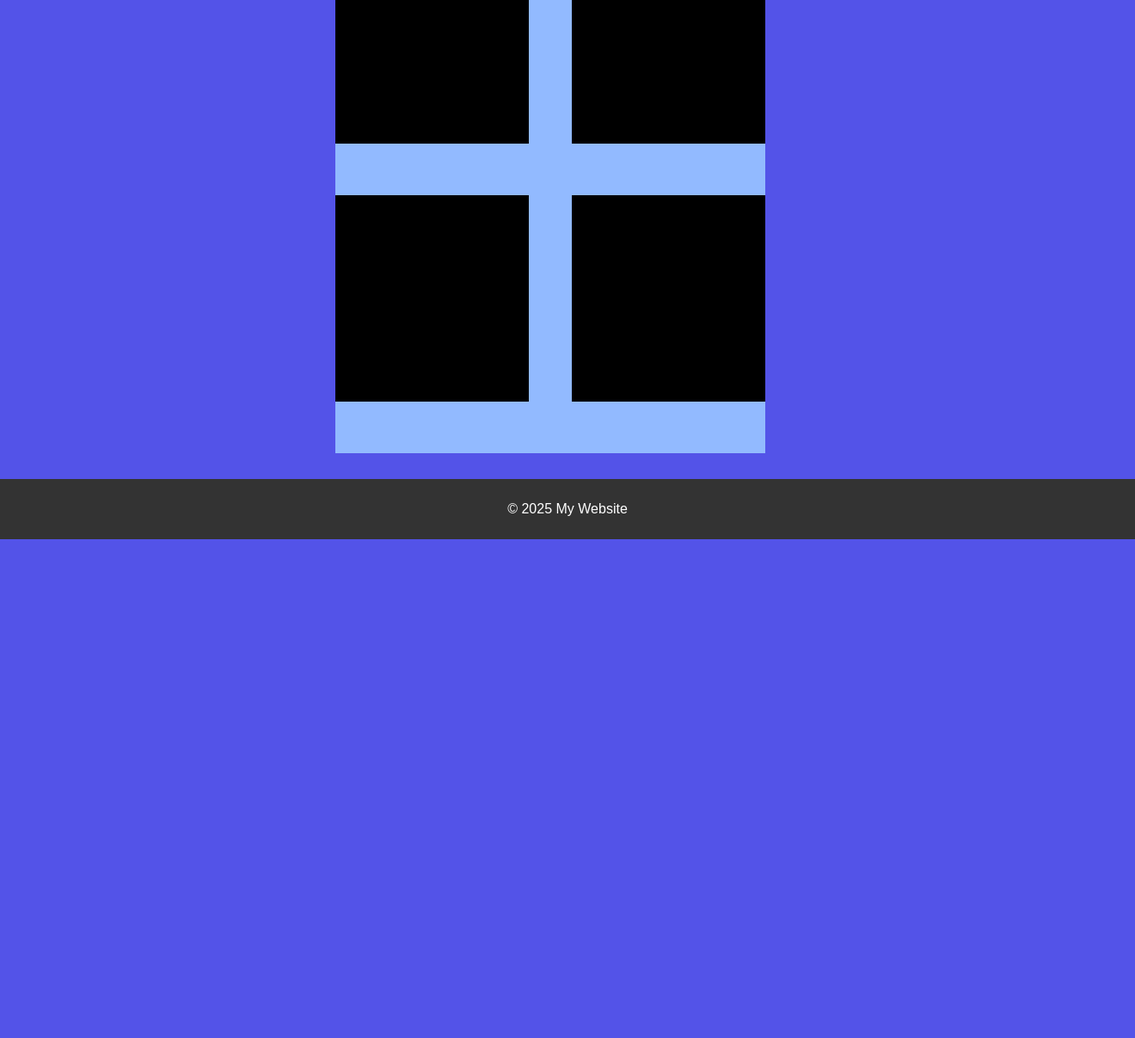
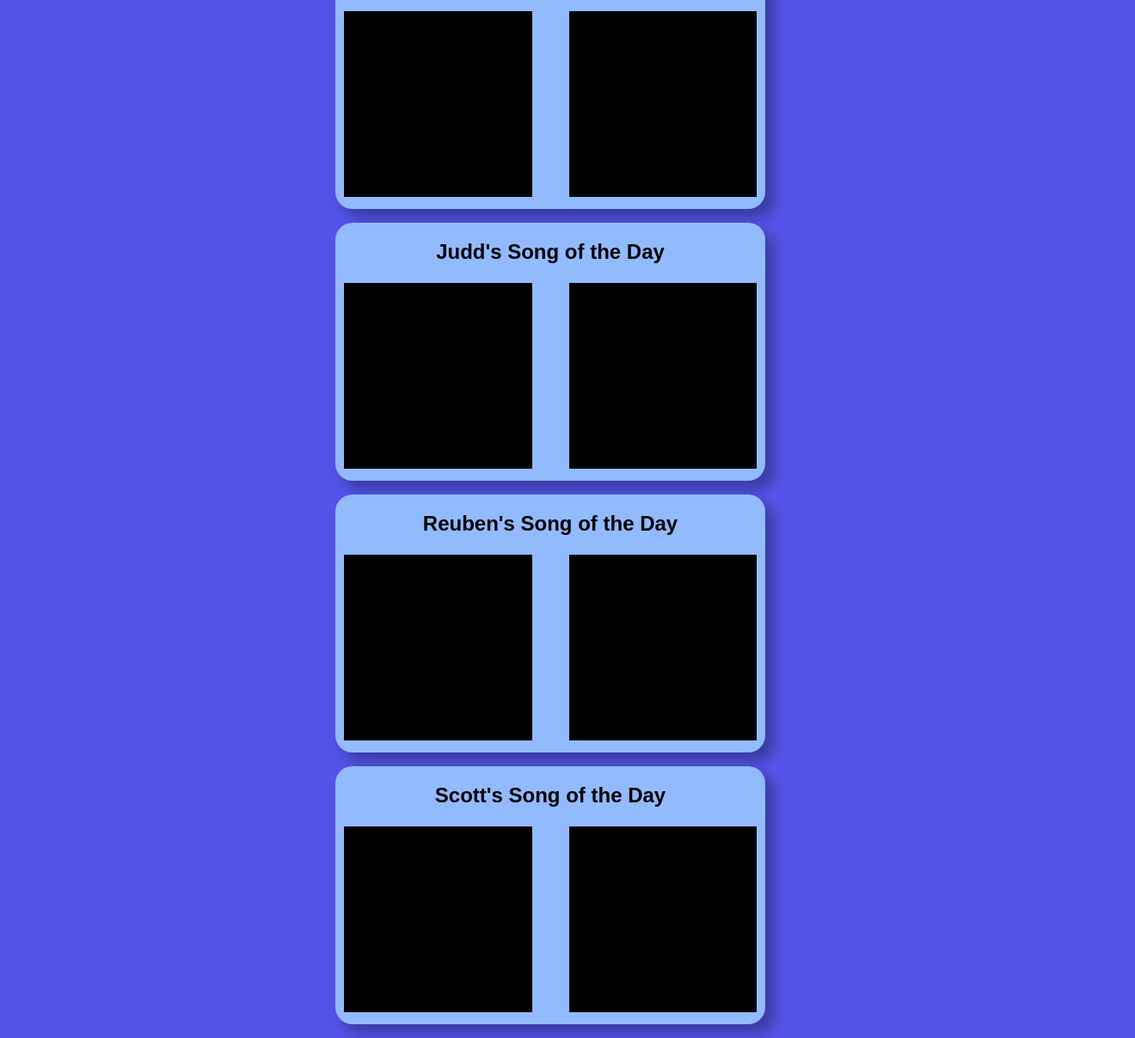
Before and after one commit to Isaac-Gregory/beat-roulette, a website: page index.html in a window 1280 px wide. Shown: the part 173-1380 px from the top of the page at 86% size, 1320 px wide, since content can reach past the window. Before the commit the page ends 800 px from the top, so only its background shows below. Drawn offline with Linux system fonts and the light colour scheme.

Commit message:
Changed panels

```diff
--- a/css/style.css
+++ b/css/style.css
@@ -3,6 +3,7 @@ body {
     background-color: #5353E8;
     margin: 0;
     padding: 0;
+    width: 100vw;
     overflow-x: hidden;
 }
 
@@ -19,18 +20,7 @@ header {
     color: white;
     padding: 10px 20px;
     text-align: center;
-    width: 100vw;
     position: relative;
-}
-
-footer {
-    background-color: #333;
-    color: white;
-    padding: 10px 20px;
-    text-align: center;
-    position: fixed;
-    width: 100%;
-    bottom: 0;
 }
 
 .container {
@@ -38,23 +28,39 @@ footer {
     width: 500px;
     height: 300px;
     display: flex;
+    flex-direction: column;
+    border-radius: 20px;
+    box-shadow: 10px 10px 15px rgba(0, 0, 0, 0.3);
+}
+
+.container-title {
+    width: 100%;
+    height: 20%;
+    text-align: center;
+}
+
+.song-container {
+    display: flex;
     flex-direction: row;
+    height: 80%;
 }
 
 .album-cover {
-    width: 45%;
-    height: 80%;
+    width: 47.5%;
+    height: 90%;
     background-color: black;
+    margin: 10px 10px;
 }
 
 .information {
-    width: 45%;
-    height: 80%;
+    width: 47.5%;
+    height: 90%;
     background-color: black;
+    margin: 10px 10px
 }
 
 .spacer {
-    width: 10%;
+    width: 5%;
 }
 
 .logo {
@@ -71,3 +77,7 @@ footer {
 .title {
     width: 100%
 }
+
+.container-spacer {
+    height: 2vh;
+}
--- a/index.html
+++ b/index.html
@@ -15,22 +15,58 @@
         </header>
 
         <main>
+            <div class="container-spacer"></div>
             <div class="container">
+                <div class="container-title">
+                    <h2>Isaac's Song of the Day</h2>
+                </div>
+                <div class="song-container">
                     <div class="album-cover"></div>
                     <div class="spacer"></div>
                     <div class="information"></div>
                 </div>
+            </div>
+
+            <div class="container-spacer"></div>
 
             <div class="container">
+                <div class="container-title">
+                    <h2>Judd's Song of the Day</h2>
+                </div>
+                <div class="song-container">
                     <div class="album-cover"></div>
                     <div class="spacer"></div>
                     <div class="information"></div>
                 </div>
+            </div>
+
+            <div class="container-spacer"></div>
+            <div class="container">
+                <div class="container-title">
+                    <h2>Reuben's Song of the Day</h2>
+                </div>
+                <div class="song-container">
+                    <div class="album-cover"></div>
+                    <div class="spacer"></div>
+                    <div class="information"></div>
+                </div>
+            </div>
+
+            <div class="container-spacer"></div>
+
+            <div class="container">
+                <div class="container-title">
+                    <h2>Scott's Song of the Day</h2>
+                </div>
+                <div class="song-container">
+                    <div class="album-cover"></div>
+                    <div class="spacer"></div>
+                    <div class="information"></div>
+                </div>
+            </div>
+
+            <div class="container-spacer"></div>
         </main>
-
-        <footer>
-            <p>&copy; 2025 My Website</p>
-        </footer>
 
         <script src="js/script.js"></script>
     </body>
```
Lines whose indentation alone changed are shown as unchanged.
